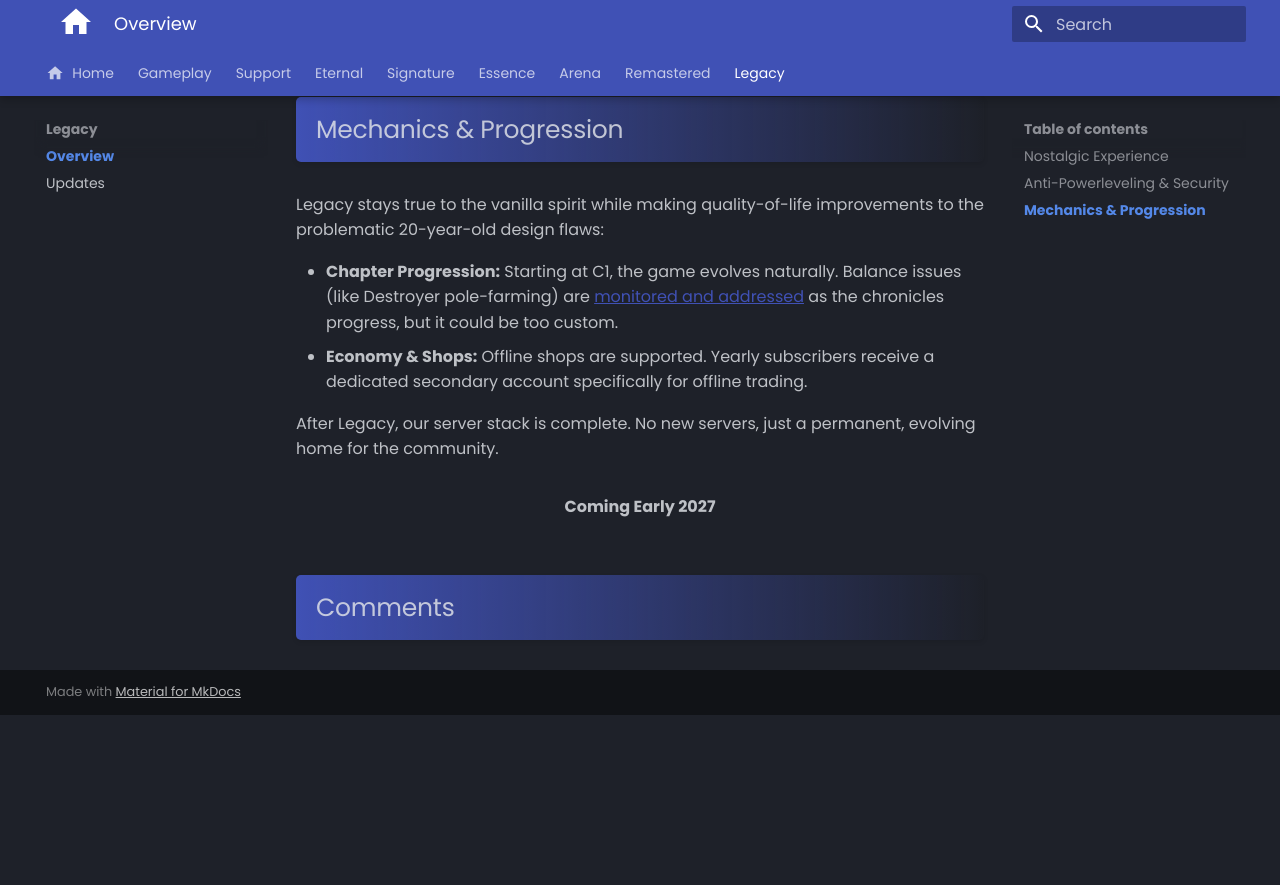
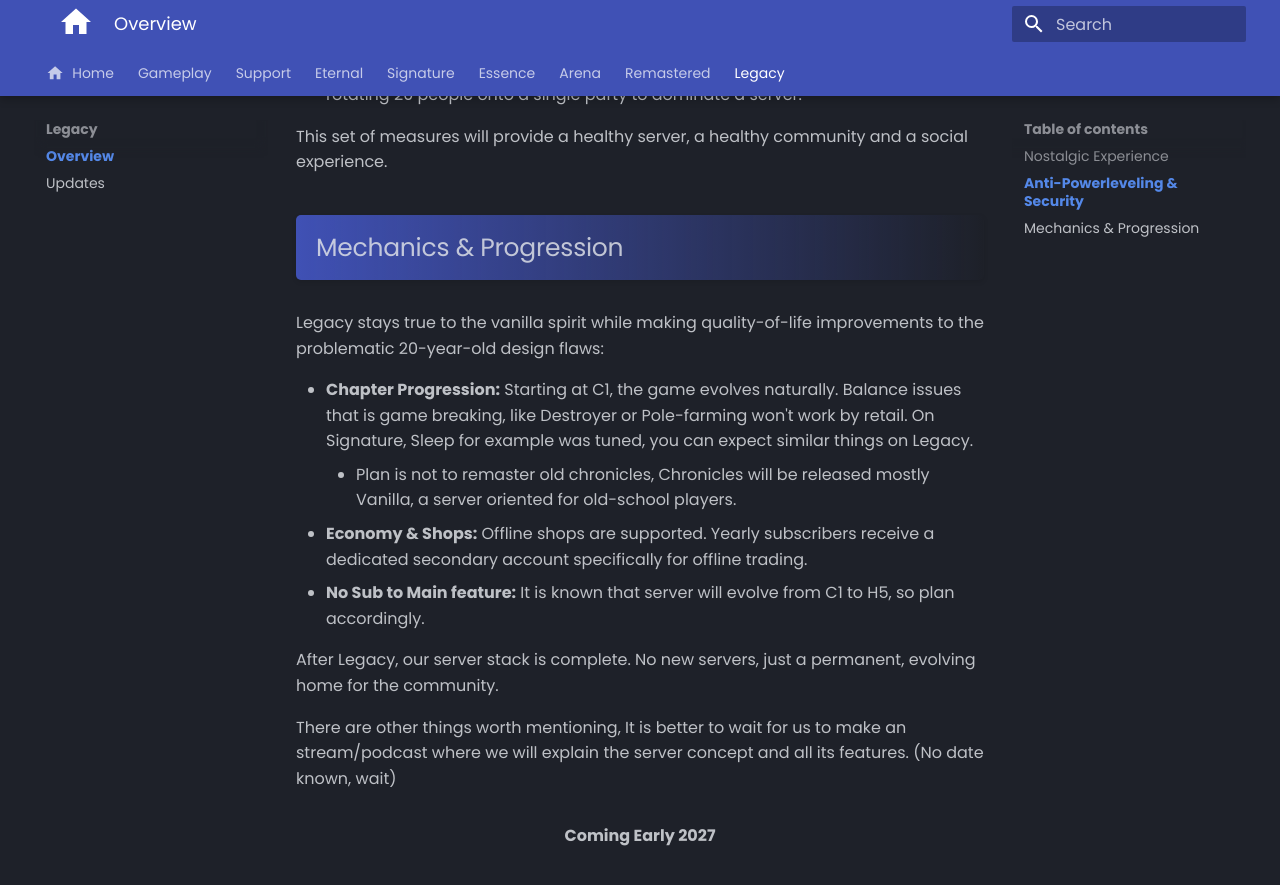
Before and after one commit to tab1-web/faq, an MkDocs documentation site: the page built from docs/legacy/overview.md, in a window 1280 px wide and 900 px high, scrolled down 1694 px. Shown: the top 885 px of the window. Built offline with MkDocs 1.6.1 and Material for MkDocs 9.7.7, drawn with Linux system fonts in a browser that asks for light colours; some web fonts are replaced; comment, search, counter and statistics services are not loaded; before the commit the page ends 2409 px from its top, so only the background shows below that; some of the changed text lies outside the part shown.

Commit message:
adding 0xc0000409 solution, fixing typo and adding more stuff to legacy page

```diff
--- a/docs/legacy/overview.md
+++ b/docs/legacy/overview.md
@@ -15,7 +15,9 @@ To preserve the social fabric of the game and eliminate the "min-max" culture th
 - **Modern Quality of Life:** While the content is old-school, the interface is not. Enjoy auto-soulshots and a modern mailing system without the critical errors of the 2004 client.
 - **Zero-Tolerance for "Drivers":** A system designed to kill the 24/7 "Driver" meta. L2 is a game, not a job.
 - **Removing MDT as an offline shop gathering area:** Cities will feel more lively.
-- **Removing buffers on relog:** Buffers on relog will be prevented, it won't be possible for example to have PP / SE / EE on relog played by 1 person
+- **Removing buffers on relog:** Buffers on relog will be prevented, it won't be possible for example to have PP / SE / EE on relog played by 1 person.
+    - Buffers sellings buffs 24/7, which 99% of them are alts/boxes from someone else must disappear as well so more people will be looking for party.
+- **Removing Retail Bugs:** All kinds of retail bugs (like Healing Cubic healing across the map) will be fixed and won't exist.
 
 ## Anti-Powerleveling & Security
 
@@ -36,10 +38,14 @@ This set of measures will provide a healthy server, a healthy community and a so
 
 Legacy stays true to the vanilla spirit while making quality-of-life improvements to the problematic 20-year-old design flaws:
 
-- **Chapter Progression:** Starting at C1, the game evolves naturally. Balance issues (like Destroyer pole-farming) are [monitored and addressed](https://discord.com/channels/622089207028121602/1466764328718831882/1468659579884671079) as the chronicles progress, but it could be too custom.
+- **Chapter Progression:** Starting at C1, the game evolves naturally. Balance issues that is game breaking, like Destroyer or Pole-farming won't work by retail. On Signature, Sleep for example was tuned, you can expect similar things on Legacy.
+    - Plan is not to remaster old chronicles, Chronicles will be released mostly Vanilla, a server oriented for old-school players.
 - **Economy & Shops:** Offline shops are supported. Yearly subscribers receive a dedicated secondary account specifically for offline trading.
+- **No Sub to Main feature:** It is known that server will evolve from C1 to H5, so plan accordingly.
 
 After Legacy, our server stack is complete. No new servers, just a permanent, evolving home for the community.
+
+There are other things worth mentioning, It is better to wait for us to make an stream/podcast where we will explain the server concept and all its features. (No date known, wait)
 
 <figure markdown>
 __Coming Early 2027__
```
Also changed, not shown: docs/gameplay/progression/subclasses.md (+1 -1 lines), docs/support/troubleshooting/technical-issues.md (+3 -0 lines).
